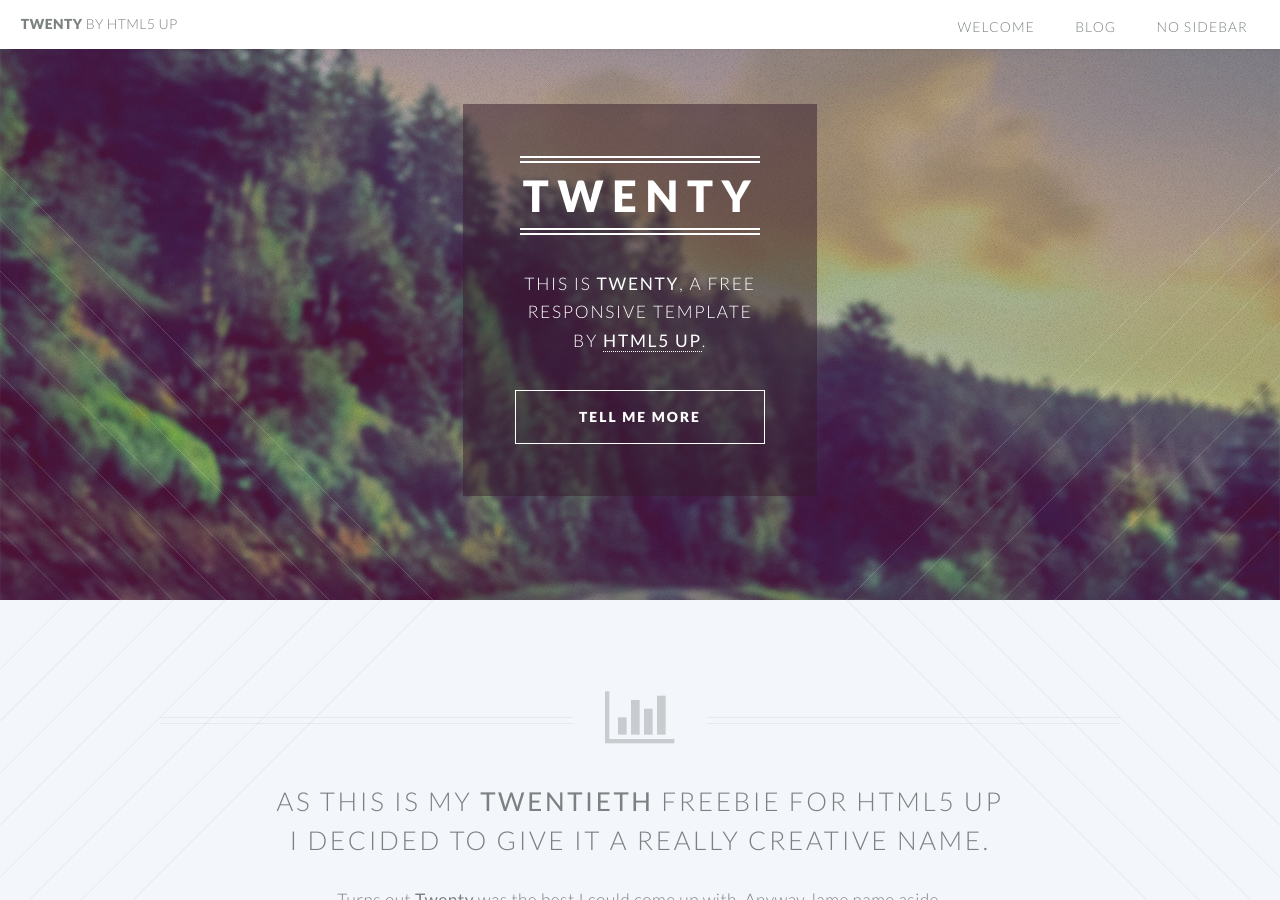
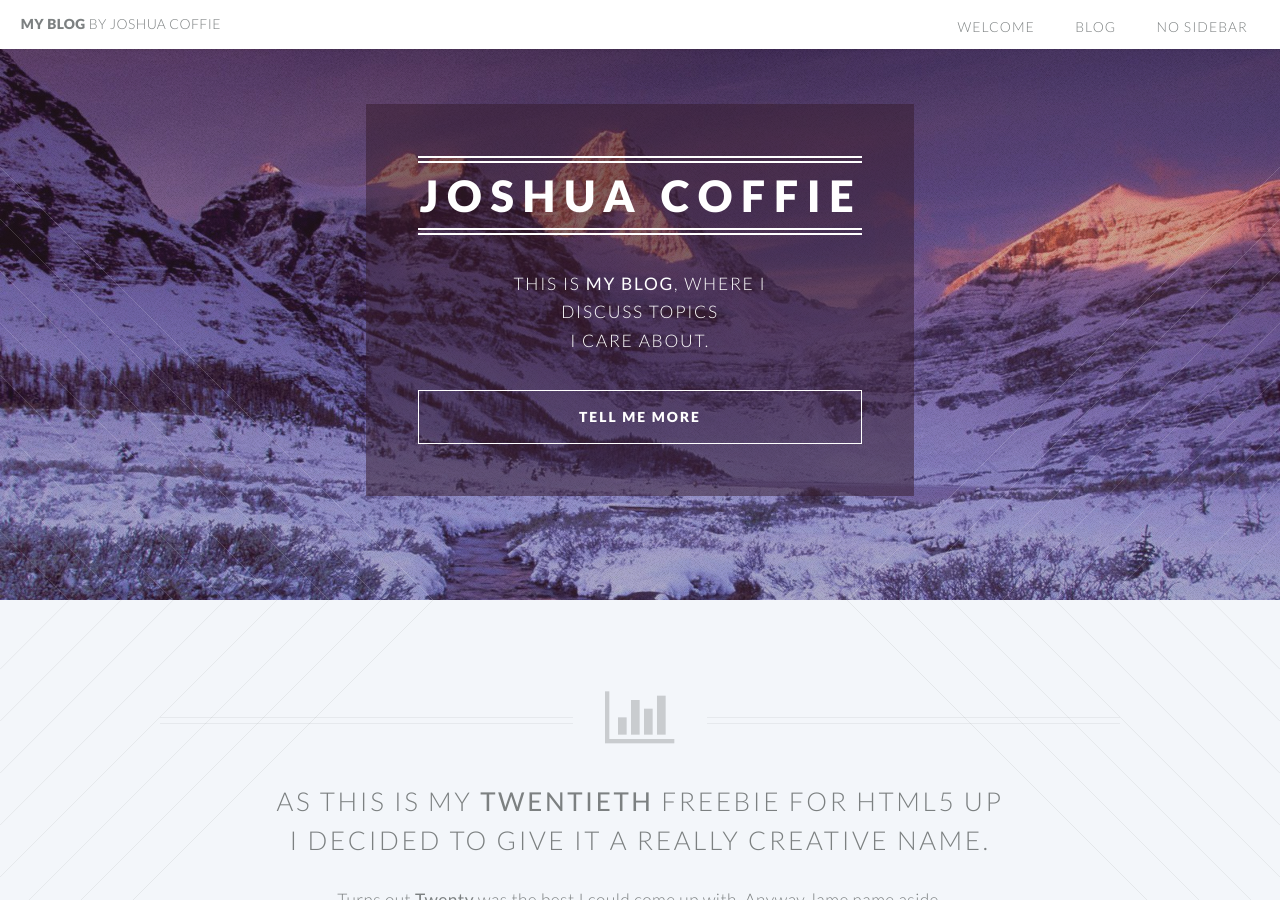
Before and after one commit to starbuck10/My_blog, a Jekyll site: the page built from index.html, in a window 1280 px wide and 900 px high. Built offline with Jekyll 4.4.1, drawn with Linux system fonts in a browser that asks for light colours; some of the changed text lies outside the part shown.

Commit message:
updated imagery

```diff
--- a/_config.yml
+++ b/_config.yml
@@ -2,7 +2,7 @@
 title: Joshua Coffie's Blog
 email: jcoffie@g.harvard.edu
 description: > # this means to ignore newlines until "baseurl:"
-  This is just my personal blog.
+  This is my personal blog.
 baseurl: "" # the subpath of your site, e.g. /blog/
 url: "http://JoshuaCoffie.com" # the base hostname & protocol for your site
 
--- a/_includes/banner.html
+++ b/_includes/banner.html
@@ -10,13 +10,13 @@
     <div class="inner">
 
         <header>
-            <h2>TWENTY</h2>
+            <h2>Joshua Coffie</h2>
         </header>
-        <p>This is <strong>Twenty</strong>, a free
+        <p>This is <strong>My Blog</strong>, where I
         <br />
-        responsive template
+        discuss topics
         <br />
-        by <a href="http://html5up.net">HTML5 UP</a>.</p>
+        I care about.</p>
         <footer>
             <ul class="buttons vertical">
                 <li><a href="#main" class="button fit scrolly">Tell Me More</a></li>
--- a/_includes/footer.html
+++ b/_includes/footer.html
@@ -2,7 +2,7 @@
 <footer id="footer">
 
     <ul class="copyright">
-        <li>&copy; Joshua Coffie</li><li>Design: <a href="http://html5up.net">HTML5 UP</a></li>
+        <li>&copy; Joshua Coffie 2016</li>
     </ul>
 
 </footer>
--- a/_includes/header.html
+++ b/_includes/header.html
@@ -1,5 +1,5 @@
 <header id="header">
-				<h1 id="logo"><a href="/">Twenty <span>by HTML5 UP</span></a></h1>
+				<h1 id="logo"><a href="/">My Blog <span>by Joshua Coffie</span></a></h1>
 				<nav id="nav">
 					<ul>
 						<li><a href="/">Welcome</a></li>
```
Also changed, not shown: images/banner.jpg, 2 other files.
